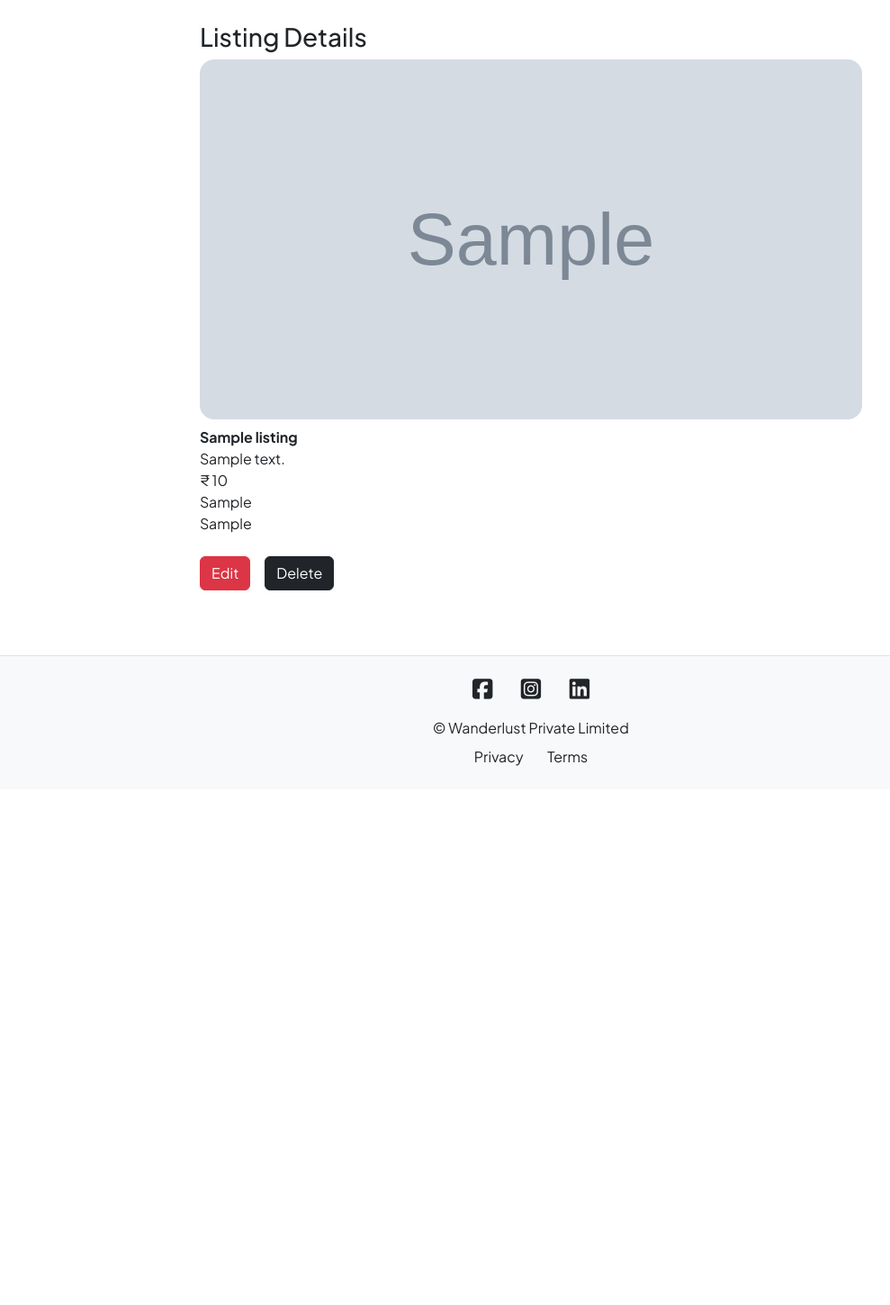
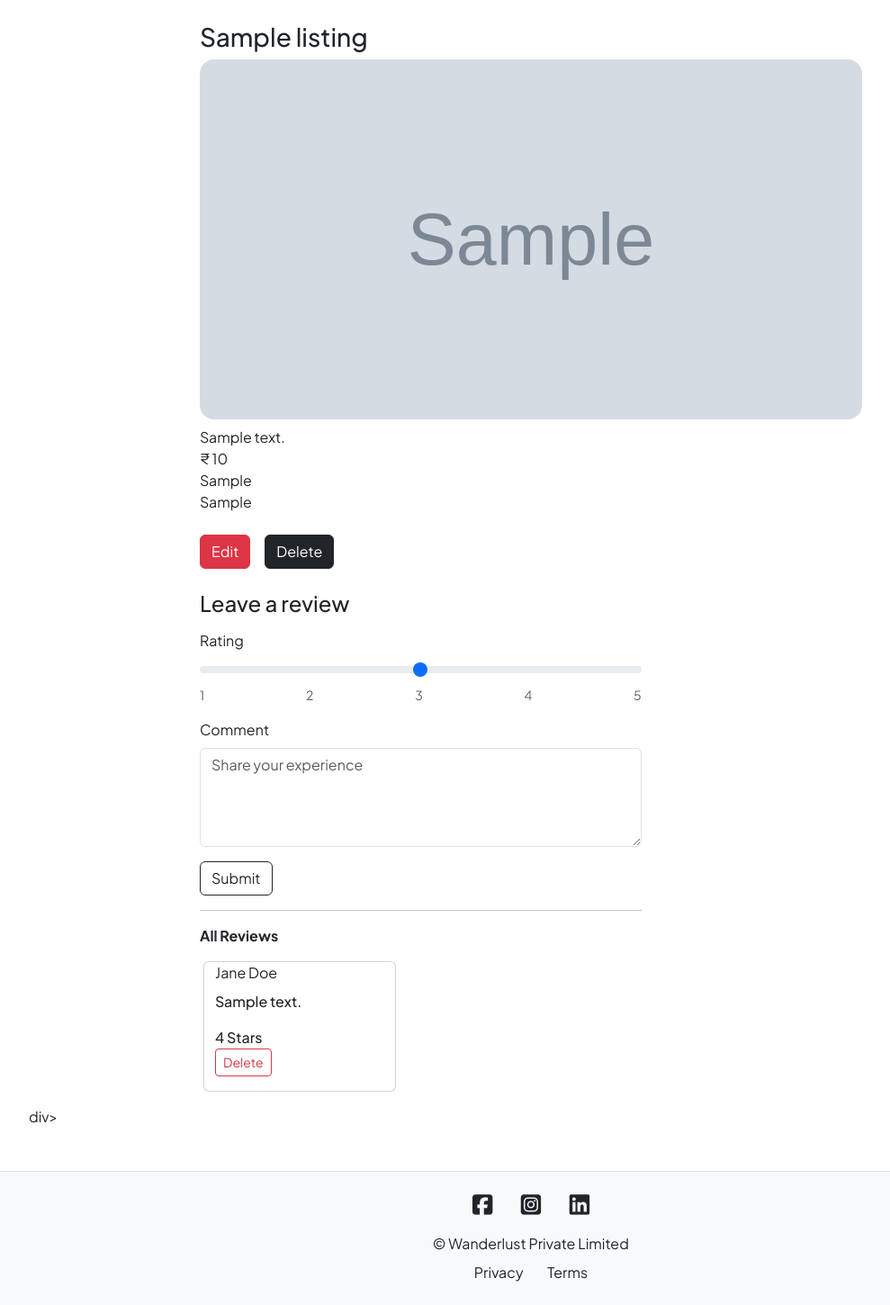
Before and after one commit to DeepDhingani/my-project, a Node server app: page /listings/600000000000000000000001 in a window 1280 px wide. Shown: the part 80-1530 px from the top of the page at 90% size, without its empty margins (50-1039 px from the left). Before the commit the page ends 931 px from the top, so only its background shows below. Run offline with Node 20, Linux system fonts and the light colour scheme; tables that the repository leaves empty hold one stand-in row (values such as "Sample post"); grey boxes marked "Sample" are stand-in pictures; some libraries are stand-ins or nearby versions.

Commit message:
Add review functionality with validation and update listing schema

```diff
--- a/Models/listing.js
+++ b/Models/listing.js
@@ -1,5 +1,6 @@
 const mongoose = require("mongoose");
 const Schema = mongoose.Schema;
+const review = require("./review")
 
 const listingSchema = new Schema({
     title: {
@@ -9,17 +10,25 @@ const listingSchema = new Schema({
     description: String,
     image: {
         type: String,
-    default:
-      "https://unsplash.com/photos/a-beach-with-palm-trees-and-a-sunset-2YjUoTdqD1s",
+        default: "https://unsplash.com/photos/a-beach-with-palm-trees-and-a-sunset-2YjUoTdqD1s",
         set: (v) =>
-      v === " "
-        ? "https://unsplash.com/photos/a-beach-with-palm-trees-and-a-sunset-2YjUoTdqD1s"
-        : v,
+            v === " " ?
+            "https://unsplash.com/photos/a-beach-with-palm-trees-and-a-sunset-2YjUoTdqD1s" : v,
     },
     price: Number,
     location: String,
     country: String,
+    reviews: [{
+        type: Schema.Types.ObjectId,
+        ref: "Review",
+    }, ]
 });
+
+listingSchema.post("findOneAndDelete", async(listing) => {
+    if (listing) {
+        await Review.deleteMany({ _id: { $in: listing.reviews } })
+    }
+})
 
 const Listing = mongoose.model("Listing", listingSchema);
 
--- a/app.js
+++ b/app.js
@@ -7,7 +7,9 @@ const methodOverride = require("method-override")
 const ejsMate = require("ejs-mate")
 const wrapAsync = require("./utils/wrapAsync.js")
 const ExpressError = require("./utils/ExpressError.js")
-const { listingSchema } = require("./schema.js")
+const { listingSchema } = require("./schemaValidation.js")
+const Review = require("./Models/review.js")
+const { reviewSchema } = require("./schemaValidation.js")
 
 app.set("view engine", "ejs");
 app.set("views", path.join(__dirname, "views"));
@@ -40,6 +42,15 @@ const validateListing = (req, res, next) => {
     next();
 };
 
+const validateReview = (req, res, next) => {
+    const { error } = reviewSchema.validate(req.body);
+    if (error) {
+        const msg = error.details.map((el) => el.message).join(", ");
+        throw new ExpressError(400, msg);
+    }
+    next();
+};
+
 // Get Listings
 app.get("/listings", wrapAsync(async(req, res) => {
     const allListings = await Listing.find({});
@@ -54,7 +65,7 @@ app.get("/listings/new", (req, res) => {
 // Show Route
 app.get("/listings/:id", wrapAsync(async(req, res) => {
     const { id } = req.params;
-    const listing = await Listing.findById(id);
+    const listing = await Listing.findById(id).populate("reviews")
     res.render("listings/show.ejs", { listing });
 }));
 
@@ -87,6 +98,27 @@ app.delete("/listings/:id", wrapAsync(async(req, res) => {
     res.redirect("/listings");
 }));
 
+// Reviews
+// Post Route
+app.post("/listings/:id/reviews", validateReview, wrapAsync(async(req, res) => {
+    const listing = await Listing.findById(req.params.id);
+    const newReview = new Review(req.body.review);
+    listing.reviews.push(newReview);
+    await newReview.save();
+    await listing.save();
+    res.redirect(`/listings/${listing._id}`);
+}));
+
+// Delete Route
+app.delete("/listings/:id/reviews/:reviewId", wrapAsync(async(req, res) => {
+    const { id, reviewId } = req.params;
+
+    await Listing.findByIdAndUpdate(id, { $pull: { reviews: reviewId } });
+    await Review.findByIdAndDelete(reviewId);
+
+    res.redirect(`/listings/${id}`);
+}));
+
 // 404 handler
 app.use((req, res, next) => {
     next(new ExpressError(404, "Page not found!"));
--- a/public/css/style.css
+++ b/public/css/style.css
@@ -57,7 +57,7 @@
  /* Cards */
 
  .card {
-     border: none !important;
+     /* border: none !important; */
      margin-bottom: 2rem;
  }
 
--- a/schema.js
+++ b/schemaValidation.js
@@ -10,3 +10,10 @@ module.exports.listingSchema = Joi.object({
         image: Joi.string().allow("", null)
     }).required()
 })
+
+module.exports.reviewSchema = Joi.object({
+    review: Joi.object({
+        rating: Joi.number().required().min(1).max(5),
+        comment: Joi.string().trim().required(),
+    }).required(),
+});
--- a/views/listings/show.ejs
+++ b/views/listings/show.ejs
@@ -2,11 +2,13 @@
 
     <div class="row">
         <div class="col-8 offset-2"><br>
-            <h3>Listing Details</h3>
+            <h3>
+                <%= listing.title %>
+            </h3>
 
             <img src="<%= listing.image %>" alt="<%= listing.title %>" class="img-fluid rounded-4 mb-2" style="width: 100%; max-height: 400px; object-fit: cover;">
 
-            <p class="mb-0"><b><%= listing.title %></b></p>
+
             <p class="mb-0">
                 <%= listing.description %>
             </p>
@@ -27,5 +29,47 @@
                     <button class="btn btn-dark">Delete</button>
                 </form>
             </div>
+            <div class="col-8">
+                <h4>Leave a review</h4>
+                <form method="post" action="/listings/<%= listing._id %>/reviews" class="needs-validation" novalidate>
+                    <div class="mb-3 mt-3">
+                        <label for="rating" class="form-label">Rating</label>
+                        <input type="range" class="form-range" id="rating" name="review[rating]" min="1" max="5" step="1" value="3" required>
+                        <div class="d-flex justify-content-between small text-muted">
+                            <span>1</span><span>2</span><span>3</span><span>4</span><span>5</span>
+                        </div>
+                    </div>
+
+                    <div class="mb-3">
+                        <label for="comment" class="form-label">Comment</label>
+                        <textarea class="form-control" id="comment" name="review[comment]" rows="4" placeholder="Share your experience" required></textarea>
+                        <div class="invalid-feedback">Please add a comment.</div>
+                    </div>
+
+                    <button type="submit" class="btn btn-outline-dark">Submit</button>
+                </form>
+                <hr />
+                <p><b>All Reviews</b></p>
+
+                <div class="row">
+                    <% for(let review of listing.reviews) { %>
+                        <div class="card col-5 ms-3 mb-3">
+                            <div class="card-body">
+                                <div class="card-title">Jane Doe</div>
+                                <p class="card-text">
+                                    <%= review.comment %>
+                                </p>
+                                <p class="card-text">
+                                    <%= review.rating %> Stars
+                                </p>
+                            </div>
+                            <form class="mb-3" method="post" action="/listings/<%= listing._id %>/reviews/<%= review._id %>?_method=DELETE">
+                                <button class="btn btn-sm btn-outline-danger">Delete</button>
+                            </form>
+                        </div>
+                        <% } %>
+                </div>
+            </div>
         </div>
+    </div>div>
     </div>
```
Also changed, not shown: Models/review.js (added, +21 -0 lines). Lines whose indentation alone changed are shown as unchanged.
